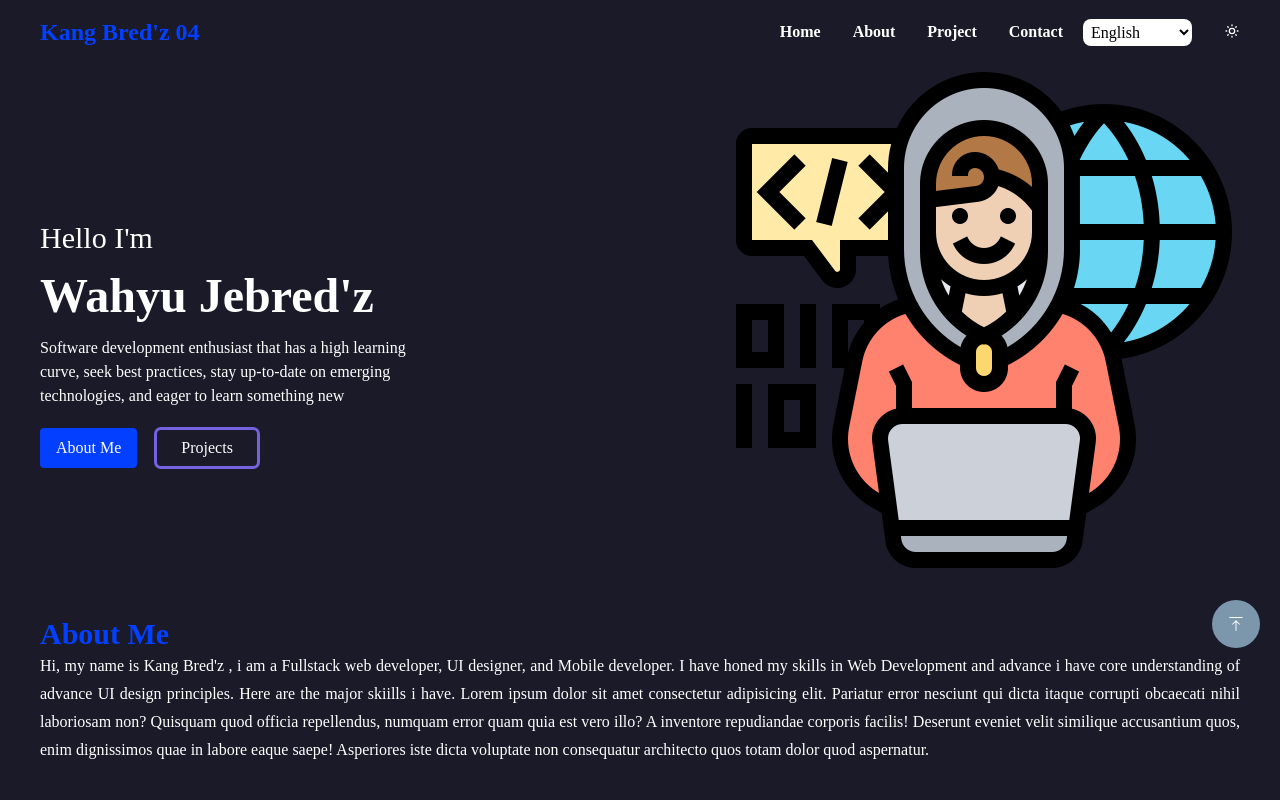
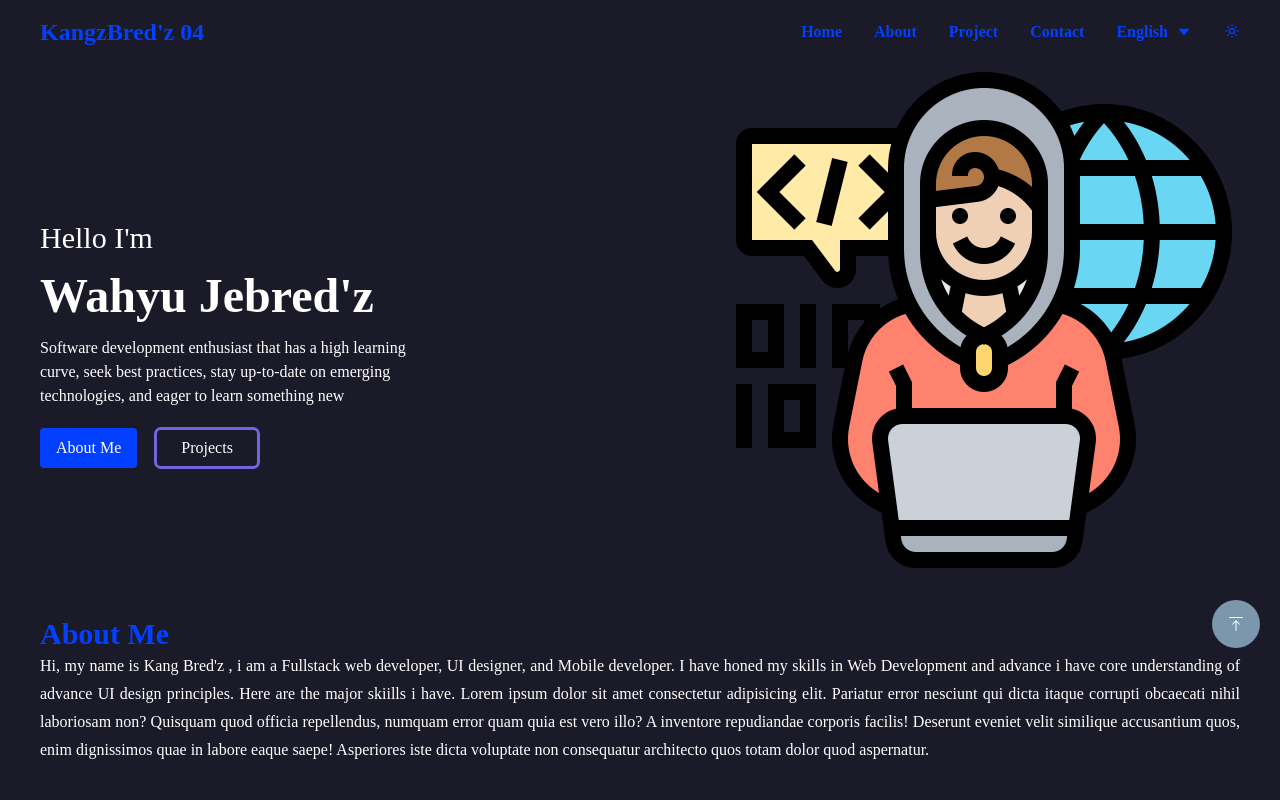
Before and after one commit to kangzBredz04/kangbredz-website-portofolio, a React (Vite) app: page / in a window 1280 px wide. Shown: the top 800 px of the page. Built offline with nearby package versions, Linux system fonts and the light colour scheme; a web font is replaced by a local one.

Commit message:
tambah data ganti bahasa pada kompone header

```diff
--- a/src/components/Header.jsx
+++ b/src/components/Header.jsx
@@ -1,43 +1,51 @@
-import { Link, ScrollLink } from "react-scroll";
+import { Link } from "react-scroll";
 import { GiHamburgerMenu } from "react-icons/gi";
 import { MdDarkMode } from "react-icons/md";
 import { LuSunMedium } from "react-icons/lu";
-import { AiOutlineClose } from "react-icons/ai";
+import { AiOutlineClose, AiFillCaretDown, AiFillCaretUp } from "react-icons/ai";
 import { useState } from "react";
-import { ThemeContext } from "../App";
+import { ThemeContext, translate } from "../App";
 import { useContext } from "react";
 
 export default function Header({ scrollRef }) {
   const [open, setOpen] = useState(false);
+  const [dropdownOpen, setDropdownOpen] = useState(false);
   const { theme, setTheme, language, setLanguage } = useContext(ThemeContext);
   let Links = [
-    { name: "Home", link: "home" },
-    { name: "About", link: "about" },
-    { name: "Project", link: "projects" },
-    { name: "Contact", link: "contact" },
+    { name: `${translate[language].home}`, link: "home" },
+    { name: `${translate[language].about}`, link: "about" },
+    { name: `${translate[language].projek}`, link: "projects" },
+    { name: `${translate[language].contact}`, link: "contact" },
   ];
+
   return (
     <div
-      className={`w-full max-w-7xl ${
+      className={`w-full max-w-7xl sticky top-0 z-50 ${
         theme === "dark" ? "bg-[#1a1a29] text-white" : "bg-white text-[#1a1a29]"
-      } `}
+      }`}
       ref={scrollRef}
     >
-      <div className="md:flex items-center justify-between py-4 md:px-10 px-7 ">
+      <div className="md:flex items-center justify-between py-4 md:px-10 px-7">
         {/* logo section */}
         <div className="font-bold text-2xl cursor-pointer flex items-center gap-1">
-          <span className="text-primary hover:text-white">Kang Bred'z 04</span>
+          <span className="text-primary hover:text-white">KangzBred'z 04</span>
         </div>
         {/* Menu icon */}
         <div
           onClick={() => setOpen(!open)}
-          className="absolute right-8 top-6 cursor-pointer md:hidden w-7 h-7 text-white"
+          className={`${
+            theme === "dark"
+              ? "absolute right-8 top-6 cursor-pointer md:hidden w-7 h-7 text-white"
+              : "absolute right-8 top-6 cursor-pointer md:hidden w-7 h-7 text-black"
+          }`}
         >
           {open ? <AiOutlineClose /> : <GiHamburgerMenu />}
         </div>
         {/* linke items */}
         <ul
-          className={`md:flex md:items-center md:pb-0 absolute md:static  md:z-auto z-10 left-0 w-full md:w-auto mt-4 md:mt-0 md:pl-0 pl-9 bg-slate-400 sm:bg-transparent transition-all duration-500 ease-in cursor-pointer ${
+          className={`md:flex md:items-center md:pb-0 absolute md:static md:z-auto z-10 left-0 w-full md:w-auto mt-4 md:mt-0 md:pl-0 pl-9 ${
+            theme === "dark" ? "bg-[#1a1a29]" : "bg-white"
+          } transition-all duration-500 ease-in cursor-pointer ${
             open ? "top-12" : "top-[-490px]"
           }`}
         >
@@ -48,37 +56,63 @@ export default function Header({ scrollRef }) {
                 activeClass="active"
                 smooth={true}
                 spy={true}
-                className={` hover:text-primary duration-50`}
+                className="hover:text-white text-primary duration-50"
               >
                 {l.name}
               </Link>
             </li>
           ))}
-          <li>
-            <select
-              value={language}
-              className={`${
-                theme === "dark"
-                  ? "bg-white text-black"
-                  : "bg-slate-800 text-white"
-              } rounded-lg p-1 ml-5`}
-              onChange={(e) => setLanguage(e.target.value)}
-            >
-              <option hidden selected>
-                Pilih Bahasa
-              </option>
-              <option value="id">Indonesia</option>
-              <option value="en">English</option>
-            </select>
+          <li
+            className="md:ml-8 md:my-0 my-7 font-semibold relative"
+            onClick={() => setDropdownOpen(!dropdownOpen)}
+          >
+            <div className="flex items-center cursor-pointer text-primary hover:text-white">
+              {language === "id" ? "Indonesia" : "English"}
+              {dropdownOpen ? (
+                <AiFillCaretUp className="ml-2" />
+              ) : (
+                <AiFillCaretDown className="ml-2" />
+              )}
+            </div>
+            {dropdownOpen && (
+              <ul
+                className={`absolute top-8 left-0 ${
+                  theme === "dark" ? "bg-[#1a1a29]" : "bg-white"
+                } border border-gray-300 rounded-md`}
+              >
+                <li
+                  className={`p-2 ${
+                    theme === "dark" ? "text-primary" : "text-black"
+                  } hover:bg-primary hover:text-white`}
+                  onClick={() => {
+                    setLanguage("id");
+                    setDropdownOpen(false);
+                  }}
+                >
+                  Indonesia
+                </li>
+                <li
+                  className={`p-2 ${
+                    theme === "dark" ? "text-primary" : "text-black"
+                  } hover:bg-primary hover:text-white`}
+                  onClick={() => {
+                    setLanguage("en");
+                    setDropdownOpen(false);
+                  }}
+                >
+                  English
+                </li>
+              </ul>
+            )}
           </li>
           <li className="md:ml-8 md:my-0 my-7 font-semibold md:mt-1">
             {theme === "light" ? (
               <button onClick={() => setTheme("dark")}>
-                <MdDarkMode />
+                <MdDarkMode className="text-primary" />
               </button>
             ) : (
               <button onClick={() => setTheme("light")}>
-                <LuSunMedium />
+                <LuSunMedium className="text-primary" />
               </button>
             )}
           </li>
```
